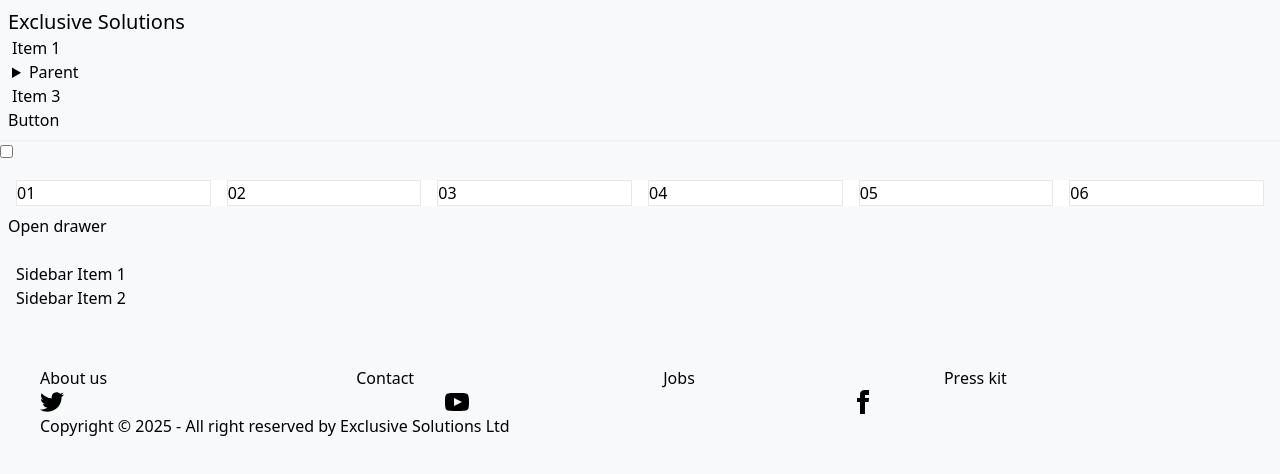
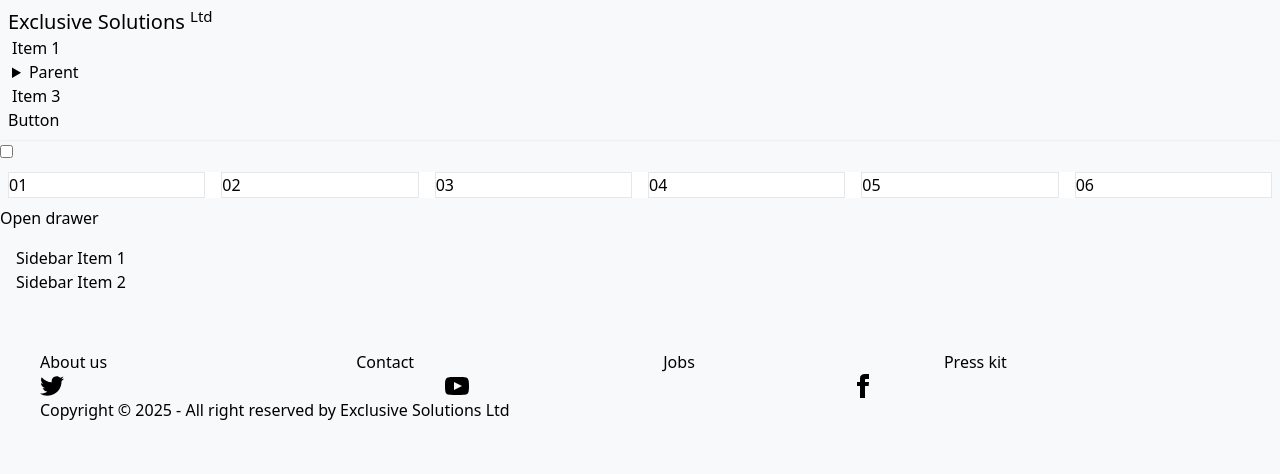
Before and after one commit to matherton/exclusive-solutions, a Vue app: page / in a window 1280 px wide. Shown: the top 474 px of the page. Built offline with nearby package versions, Linux system fonts and the light colour scheme.

Commit message:
added Ltd to title

```diff
--- a/src/components/homePage.vue
+++ b/src/components/homePage.vue
@@ -4,7 +4,7 @@ import gridColLayout from "./gridColLayout.vue";
 <template lang="">
   <div class="drawer">
     <input id="my-drawer" type="checkbox" class="drawer-toggle" />
-    <div class="drawer-content p-2">
+    <div class="drawer-content">
       <!-- Page content here -->
       <gridColLayout />
       <label for="my-drawer" class="btn btn-primary drawer-button"
--- a/src/components/navBar.vue
+++ b/src/components/navBar.vue
@@ -33,7 +33,7 @@ const closeMobileMenu = () => {
           />
         </svg>
       </button>
-      <a class="btn btn-ghost text-xl">Exclusive Solutions</a>
+      <a class="btn btn-ghost text-xl">Exclusive Solutions <sup>Ltd</sup></a>
     </div>
     <div class="navbar-center hidden lg:flex">
       <ul class="menu menu-horizontal px-1">
```
